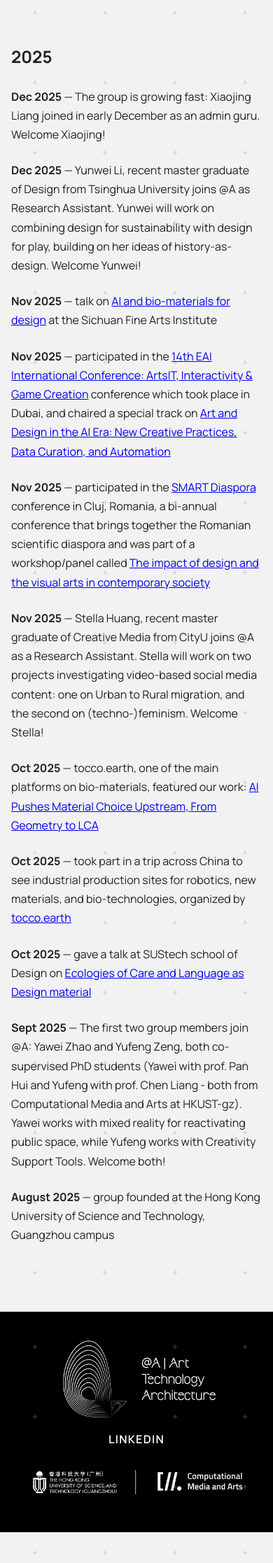
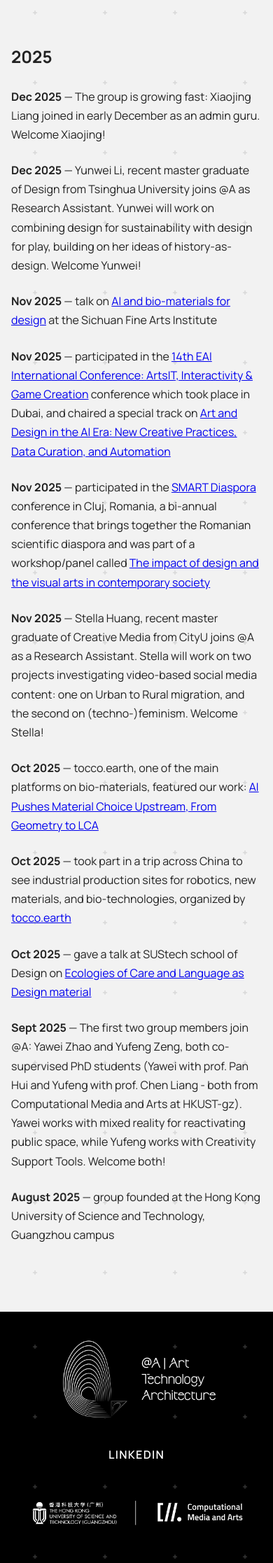
Before and after one commit to anqua/at-a, a Jekyll site: the page built from index.md, in a window 390 px wide. Shown: the part 2832-5065 px from the top of the page at 70% size. Built offline with Jekyll 4.4.1, drawn with Linux system fonts in a browser that asks for light colours.

Commit message:
Increase vertical spacing between footer logos on mobile

```diff
--- a/assets/css/style.css
+++ b/assets/css/style.css
@@ -545,6 +545,7 @@ h1 {
     grid-template-columns: 1fr;
     justify-items: center;
     text-align: center;
+    row-gap: 4.5em;
   }
 
   .footer-col-side.footer-brand,
```
